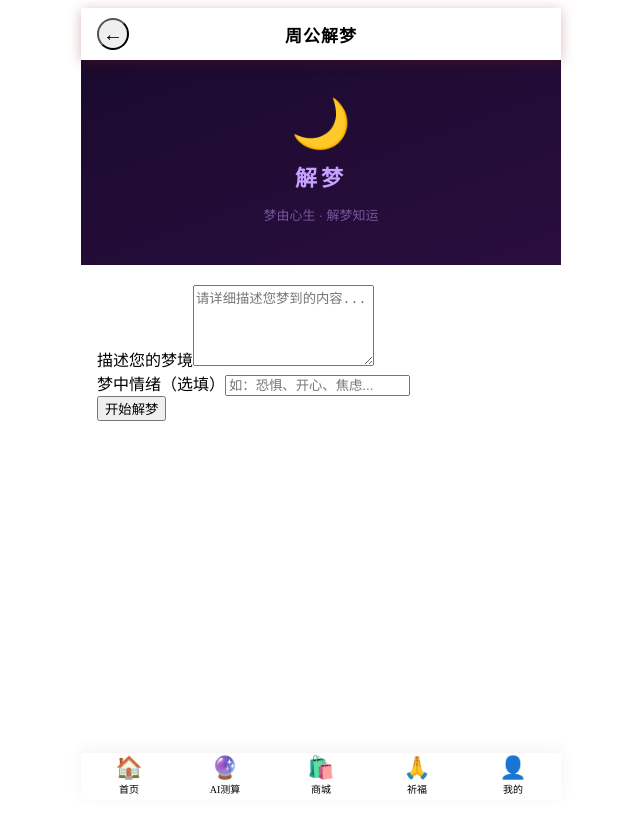
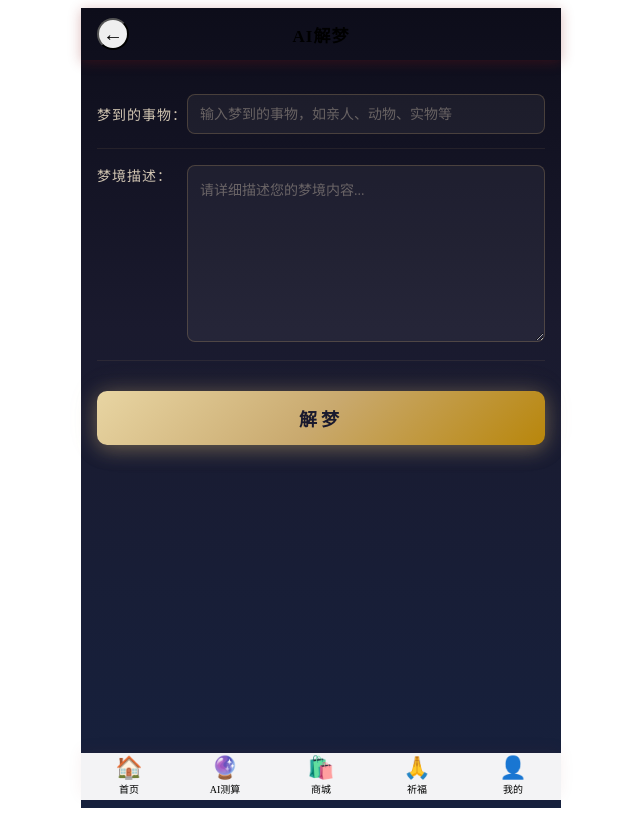
Before and after one commit to MIIEpAIB/mobile-frontend, a Vue app: page /ai/dream in a window 1280 px wide. Shown: the whole page, without its empty margins (319-959 px from the left). Built offline with nearby package versions, Linux system fonts and the light colour scheme; the HTML template or start-up script is replaced by a standard one.

Commit message:
first commit

```diff
--- a/src/views/ai/Dream.vue
+++ b/src/views/ai/Dream.vue
@@ -1,54 +1,409 @@
 <template>
-  <div class="page-container">
-    <NavBar title="周公解梦" />
-    <div class="hero"><span>🌙</span><h2>解梦</h2><p>梦由心生 · 解梦知运</p></div>
-    <div class="form-area" v-if="!result">
-      <div class="form-group"><label class="form-label">描述您的梦境</label><textarea class="form-textarea" v-model="form.dream_content" placeholder="请详细描述您梦到的内容..." rows="5"></textarea></div>
-      <div class="form-group"><label class="form-label">梦中情绪（选填）</label><input class="form-input" v-model="form.dream_emotion" placeholder="如：恐惧、开心、焦虑..." /></div>
-      <button class="btn-primary" @click="submit" :disabled="loading">{{ loading ? '解析中...' : '开始解梦' }}</button>
+  <div class="dream-page page-container">
+    <NavBar title="AI解梦" />
+
+    <!-- 表单区域 -->
+    <div class="dream-form-section" v-if="!result">
+      <!-- 梦到的事物 -->
+      <div class="form-row">
+        <label class="form-row-label">梦到的事物：</label>
+        <div class="form-row-input">
+          <input
+            type="text"
+            class="dream-input"
+            v-model="form.dream_keyword"
+            placeholder="输入梦到的事物，如亲人、动物、实物等"
+          />
+        </div>
+      </div>
+
+      <!-- 梦境描述 -->
+      <div class="form-row form-row-textarea">
+        <label class="form-row-label">梦境描述：</label>
+        <div class="form-row-input">
+          <textarea
+            class="dream-textarea"
+            v-model="form.dream_content"
+            placeholder="请详细描述您的梦境内容..."
+            rows="6"
+          ></textarea>
+        </div>
+      </div>
+
+      <!-- 解梦按钮 -->
+      <div class="submit-section">
+        <button class="submit-btn" @click="submit" :disabled="loading">
+          <span v-if="loading" class="loading-text">解梦中...</span>
+          <span v-else>解梦</span>
+        </button>
+      </div>
     </div>
-    <div class="result card fade-in-up" v-else>
-      <h3>梦境解析</h3>
-      <div class="res-item"><h4>🔮 梦境象征</h4><p>{{ result.dream_symbol }}</p></div>
-      <div class="res-item"><h4>📖 详细解读</h4><p>{{ result.interpretation }}</p></div>
-      <div class="res-item"><h4>💡 建议</h4><p>{{ result.suggestion }}</p></div>
-      <button class="btn-outline" @click="result=null" style="margin-top:16px">重新解梦</button>
+
+    <!-- 结果区域 -->
+    <div class="result-section fade-in-up" v-else>
+      <div class="result-card">
+        <div class="result-header">
+          <span class="result-badge">梦境解读</span>
+        </div>
+        <div class="result-body" v-html="formattedResult"></div>
+      </div>
+
+      <button class="redraw-btn" @click="result = null">重新解梦</button>
     </div>
   </div>
 </template>
+
 <script setup>
-import { ref } from 'vue'
+import { ref, computed } from 'vue'
 import NavBar from '@/components/NavBar.vue'
 import { aiDream } from '@/api/modules/ai'
-const loading = ref(false), result = ref(null)
-const form = ref({ dream_content: '', dream_emotion: '' })
+
+const loading = ref(false)
+const result = ref(null)
+
+const form = ref({
+  dream_keyword: '',
+  dream_content: '',
+})
+
+// 格式化结果
+const formattedResult = computed(() => {
+  if (!result.value) return ''
+  const d = result.value
+
+  // 如果后端返回结构化数据
+  if (d.interpretation || d.analysis) {
+    let html = ''
+    const text = d.interpretation || d.analysis || ''
+
+    // 尝试按段落分离
+    if (d.dream_symbol) {
+      html += `<div class="section-block"><p class="section-text">${d.dream_symbol}</p></div>`
+    }
+
+    if (text) {
+      // 将换行符转换为段落
+      const paragraphs = text.split(/\n+/).filter(p => p.trim())
+      paragraphs.forEach(p => {
+        const trimmed = p.trim()
+        // 检测是否为标题行（以"一、"、"二、"等开头，或者粗体标记）
+        if (/^[一二三四五六七八九十]+[、．.]/.test(trimmed)) {
+          html += `<h4 class="section-title">${trimmed}</h4>`
+        } else if (trimmed.startsWith('给您的建议') || trimmed.startsWith('建议')) {
+          html += `<h4 class="section-title suggestion-title">${trimmed}</h4>`
+        } else {
+          html += `<p class="section-text">${trimmed}</p>`
+        }
+      })
+    }
+
+    if (d.suggestion && !text.includes(d.suggestion)) {
+      html += `<div class="section-block suggestion-block"><h4 class="section-title suggestion-title">💡 建议</h4><p class="section-text">${d.suggestion}</p></div>`
+    }
+
+    return html
+  }
+
+  // 纯文本
+  if (d.content || d.text) {
+    return `<p class="section-text">${(d.content || d.text).replace(/\n/g, '<br/>')}</p>`
+  }
+
+  return `<p class="section-text">${JSON.stringify(d)}</p>`
+})
+
 const submit = async () => {
-  if (!form.value.dream_content) return alert('请描述梦境')
+  if (!form.value.dream_keyword && !form.value.dream_content) {
+    return alert('请输入梦到的事物或描述梦境')
+  }
+
   loading.value = true
   try {
-  const r = await aiDream({ dream_content: form.value.dream_content, dream_keyword: form.value.dream_emotion })
-  const d = r.data
-  // 后端 DeepSeek 返回 interpretation 全文
-  result.value = {
-    dream_symbol: d.dream_symbol || (d.interpretation ? d.interpretation.slice(0, 80) + (d.interpretation.length > 80 ? '…' : '') : ''),
-    interpretation: d.interpretation || '',
-    suggestion: d.suggestion || d.interpretation || ''
+    const r = await aiDream({
+      dream_content: form.value.dream_content,
+      dream_keyword: form.value.dream_keyword,
+    })
+    result.value = r.data
+  } catch {
+    // 兜底演示数据（与原型一致）
+    result.value = {
+      interpretation: `一、从传统文化与玄学的角度
+
+在玄学文化中，梦境被视为连接不同维度的通道。梦见逝去的亲人，尤其是温馨互动的场景，通常被理解为：
+
+亲人的牵挂与安宁：这往往预示着逝者在另一个世界过得平静、安好，没有痛苦和挂碍。他们通过梦境回来看望你，是来表达他们的思念和爱，同时也是一种无声的告慰。
+
+对你的庇护与祝福：亲人以这种温和的方式出现，被认为是在暗中守护你，为你带来福气和好运。
+
+化解你的执念：如果你一直对亲人的离去感到非常悲伤和无法释怀，这个梦境可能是一种温柔的提示，告诉你他们希望你放下沉重的思念，积极地继续生活下去。
+
+总的来说，这是一个非常吉兆和充满温情的梦，无需任何担忧。
+
+二、从现代心理学角度
+
+心理学更倾向于将梦境视为潜意识的投射和内心世界的反映。
+
+情感的延续与自我疗愈：日有所思，夜有所梦。你对亲人的深厚感情和思念，会在潜意识中酝酿，并通过梦境呈现出来。梦中愉快的互动，是你内心渴望与他们再次联结的体现。
+
+内心需求的象征：这个梦境可能反映了你内心深处渴望释放压力、找回童年的单纯快乐，或是希望得到情感上的支持和陪伴。
+
+给您的建议：
+
+无论从哪个角度，这都是一个充满善意的梦境。珍惜与感恩，带着祝福生活。最好的回应，就是更加积极、快乐地生活。请完全放心，这绝非什么"不好"的征兆，恰恰相反，它充满了爱意。`
+    }
+  } finally {
+    loading.value = false
   }
-} catch {
-  result.value = { dream_symbol: '飞翔象征内心对自由与突破的渴望', interpretation: '梦见飞翔通常代表近期将迎来好运，事业上会有新的突破和机遇。', suggestion: '把握机会，勇敢追求目标，近期适合开展新计划。' }
-}
-  finally { loading.value = false }
 }
 </script>
+
 <style scoped>
-.hero { text-align:center; padding:36px 20px 28px; background:linear-gradient(160deg,#1a0a2e,#2a0e3e); color:var(--text-inverse); }
-.hero span { font-size:48px; }
-.hero h2 { font-family:var(--font-serif); font-size:22px; color:#c8a0ff; letter-spacing:4px; margin:8px 0 4px; }
-.hero p { color:rgba(200,160,255,0.5); font-size:13px; }
-.form-area { padding:20px 16px; }
-.result { margin:16px; }
-.result h3 { font-family:var(--font-serif); font-size:18px; color:var(--color-primary); text-align:center; margin-bottom:16px; }
-.res-item { margin-bottom:16px; }
-.res-item h4 { font-size:15px; font-weight:600; margin-bottom:6px; color:var(--text-primary); }
-.res-item p { font-size:14px; color:var(--text-secondary); line-height:1.8; }
+.dream-page {
+  background: linear-gradient(180deg, #0d0d1a 0%, #1a1a2e 40%, #16213e 100%);
+  min-height: 100vh;
+}
+
+/* ===== 表单区域 ===== */
+.dream-form-section {
+  padding: 20px 16px 40px;
+}
+
+.form-row {
+  display: flex;
+  align-items: center;
+  padding: 14px 0;
+  border-bottom: 1px solid rgba(201, 169, 110, 0.1);
+}
+
+.form-row-textarea {
+  align-items: flex-start;
+  padding-top: 16px;
+}
+
+.form-row-label {
+  flex-shrink: 0;
+  width: 90px;
+  font-size: 14px;
+  color: rgba(245, 230, 204, 0.85);
+  font-family: 'STKaiti', 'KaiTi', serif;
+  letter-spacing: 1px;
+}
+
+.form-row-input {
+  flex: 1;
+  min-width: 0;
+}
+
+.dream-input {
+  width: 100%;
+  height: 40px;
+  padding: 0 12px;
+  border-radius: 8px;
+  border: 1.5px solid rgba(201, 169, 110, 0.25);
+  background: rgba(255, 255, 255, 0.05);
+  color: rgba(245, 230, 204, 0.9);
+  font-size: 14px;
+  outline: none;
+  transition: all 0.3s;
+  box-sizing: border-box;
+}
+
+.dream-input::placeholder {
+  color: rgba(245, 230, 204, 0.35);
+}
+
+.dream-input:focus {
+  border-color: #c9a96e;
+  box-shadow: 0 0 8px rgba(201, 169, 110, 0.2);
+}
+
+.dream-textarea {
+  width: 100%;
+  padding: 12px;
+  border-radius: 8px;
+  border: 1.5px solid rgba(201, 169, 110, 0.25);
+  background: rgba(255, 255, 255, 0.05);
+  color: rgba(245, 230, 204, 0.9);
+  font-size: 14px;
+  outline: none;
+  transition: all 0.3s;
+  box-sizing: border-box;
+  resize: vertical;
+  line-height: 1.8;
+  font-family: inherit;
+}
+
+.dream-textarea::placeholder {
+  color: rgba(245, 230, 204, 0.35);
+}
+
+.dream-textarea:focus {
+  border-color: #c9a96e;
+  box-shadow: 0 0 8px rgba(201, 169, 110, 0.2);
+}
+
+/* ===== 提交按钮 ===== */
+.submit-section {
+  margin-top: 30px;
+}
+
+.submit-btn {
+  width: 100%;
+  padding: 14px 0;
+  border: none;
+  border-radius: 10px;
+  font-size: 18px;
+  font-weight: 700;
+  color: #1a1a2e;
+  cursor: pointer;
+  background: linear-gradient(135deg, #e8d5a3, #c9a96e, #b8860b);
+  box-shadow: 0 4px 20px rgba(201, 169, 110, 0.4), 0 0 30px rgba(201, 169, 110, 0.15);
+  transition: all 0.3s ease;
+  font-family: 'STKaiti', 'KaiTi', serif;
+  letter-spacing: 4px;
+  position: relative;
+  overflow: hidden;
+}
+
+.submit-btn::before {
+  content: '';
+  position: absolute;
+  top: -50%;
+  left: -50%;
+  width: 200%;
+  height: 200%;
+  background: linear-gradient(45deg, transparent 40%, rgba(255,255,255,0.15) 50%, transparent 60%);
+  animation: shimmer 3s infinite;
+}
+
+@keyframes shimmer {
+  0% { transform: translateX(-100%) translateY(-100%); }
+  100% { transform: translateX(100%) translateY(100%); }
+}
+
+.submit-btn:active {
+  transform: scale(0.98);
+  box-shadow: 0 2px 10px rgba(201, 169, 110, 0.3);
+}
+
+.submit-btn:disabled {
+  opacity: 0.7;
+  cursor: not-allowed;
+}
+
+.loading-text {
+  display: inline-flex;
+  align-items: center;
+}
+
+/* ===== 结果区域 ===== */
+.result-section {
+  padding: 20px 16px 40px;
+}
+
+.result-card {
+  border-radius: 16px;
+  overflow: hidden;
+  border: 1.5px solid rgba(201, 169, 110, 0.3);
+  background: rgba(255, 255, 255, 0.05);
+  backdrop-filter: blur(10px);
+}
+
+.result-header {
+  text-align: center;
+  padding: 24px 20px 16px;
+  background: linear-gradient(180deg, rgba(201, 169, 110, 0.12), transparent);
+}
+
+.result-badge {
+  display: inline-block;
+  font-family: 'STKaiti', 'KaiTi', serif;
+  font-size: 20px;
+  font-weight: 700;
+  color: #f5e6cc;
+  padding: 8px 28px;
+  border: 2px solid #c9a96e;
+  border-radius: 40px;
+  background: linear-gradient(135deg, rgba(201, 169, 110, 0.2), rgba(184, 134, 11, 0.1));
+  letter-spacing: 3px;
+  text-shadow: 0 0 10px rgba(201, 169, 110, 0.4);
+}
+
+.result-body {
+  padding: 20px;
+}
+
+.result-body :deep(.section-title) {
+  font-family: 'STKaiti', 'KaiTi', serif;
+  font-size: 16px;
+  font-weight: 700;
+  color: #c9a96e;
+  margin: 20px 0 12px;
+  letter-spacing: 2px;
+}
+
+.result-body :deep(.section-title:first-child) {
+  margin-top: 0;
+}
+
+.result-body :deep(.suggestion-title) {
+  color: #d4a04a;
+}
+
+.result-body :deep(.section-text) {
+  font-size: 14px;
+  color: rgba(245, 230, 204, 0.7);
+  line-height: 2;
+  margin: 0 0 8px;
+  text-align: justify;
+}
+
+.result-body :deep(.section-block) {
+  margin-bottom: 16px;
+}
+
+.result-body :deep(.suggestion-block) {
+  background: rgba(201, 169, 110, 0.06);
+  border-radius: 10px;
+  padding: 16px;
+  margin-top: 16px;
+}
+
+/* ===== 重新解梦 ===== */
+.redraw-btn {
+  display: block;
+  width: 100%;
+  margin-top: 20px;
+  padding: 12px 0;
+  border-radius: 10px;
+  border: 1.5px solid rgba(201, 169, 110, 0.4);
+  background: transparent;
+  color: #c9a96e;
+  font-size: 15px;
+  font-family: 'STKaiti', 'KaiTi', serif;
+  letter-spacing: 3px;
+  cursor: pointer;
+  transition: all 0.3s;
+}
+
+.redraw-btn:active {
+  background: rgba(201, 169, 110, 0.1);
+  transform: scale(0.98);
+}
+
+/* ===== 动画 ===== */
+.fade-in-up {
+  animation: fadeInUp 0.6s ease-out;
+}
+
+@keyframes fadeInUp {
+  from {
+    opacity: 0;
+    transform: translateY(24px);
+  }
+  to {
+    opacity: 1;
+    transform: translateY(0);
+  }
+}
 </style>
```
